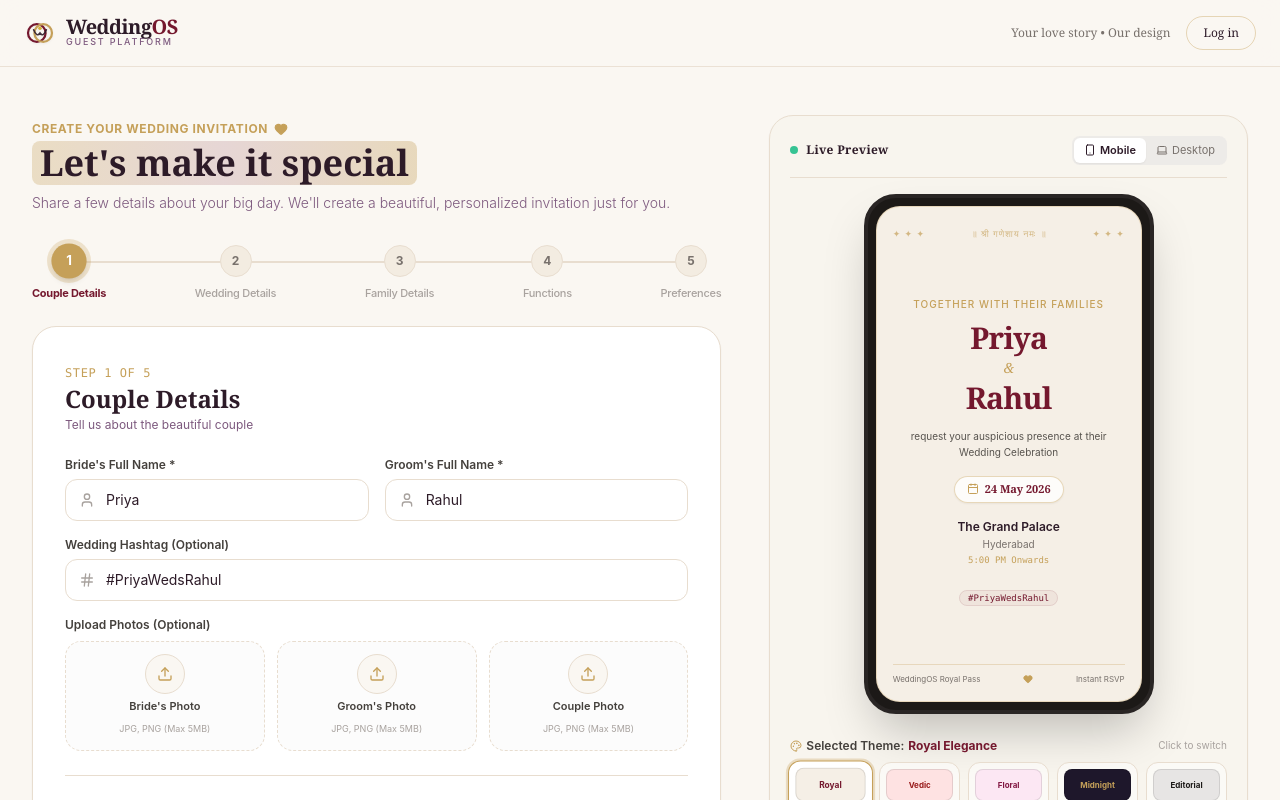
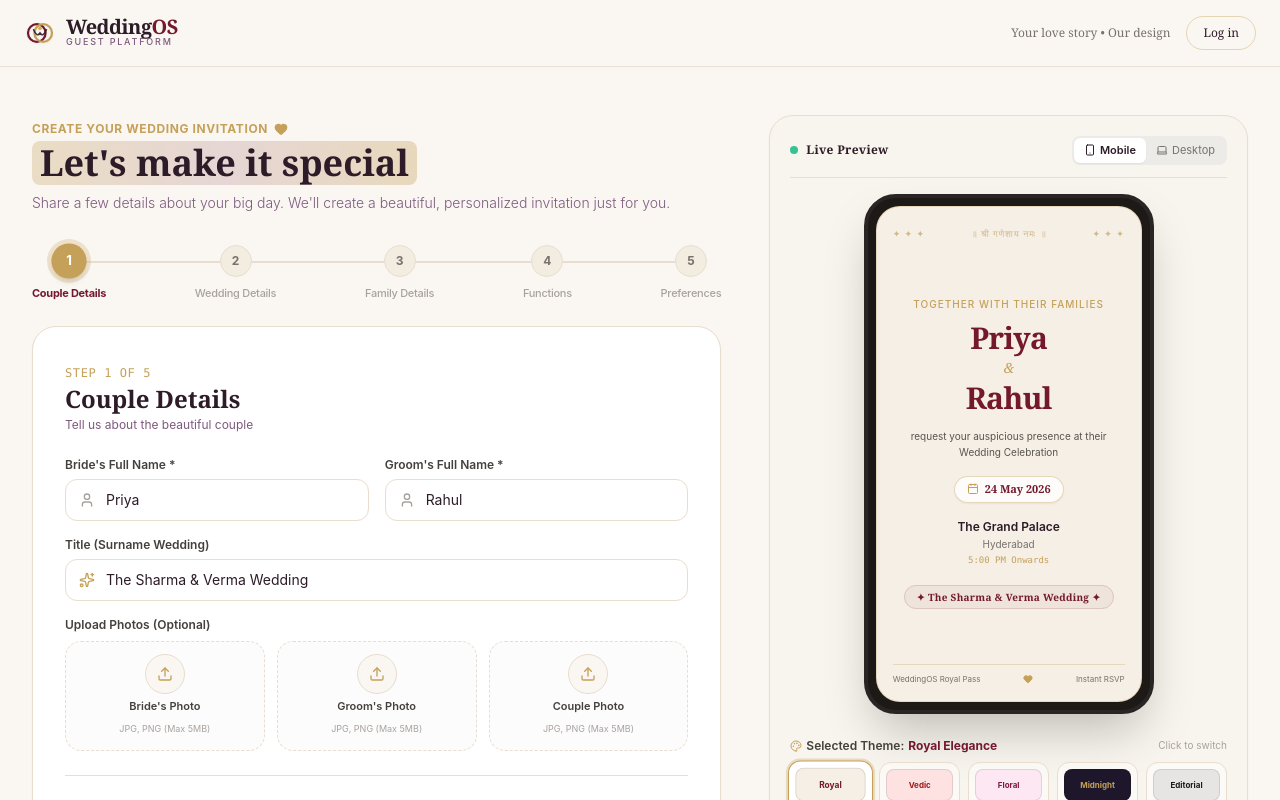
Before and after one commit to sarvexmarketing-hash/wedding, a Next.js app: page /signup in a window 1280 px wide. Shown: the top 800 px of the page. Built offline with nearby package versions, Linux system fonts and the light colour scheme.

Commit message:
feat(signup): replace hashtag with Title (Surname Wedding)

```diff
--- a/app/signup/page.tsx
+++ b/app/signup/page.tsx
@@ -117,7 +117,7 @@ export default function SignupPage() {
   const [formData, setFormData] = useState({
     brideName: "Priya",
     groomName: "Rahul",
-    hashtag: "#PriyaWedsRahul",
+    weddingTitle: "The Sharma & Verma Wedding",
     email: "couple@domain.com",
     weddingDate: "24 May 2026",
     ceremonyTime: "5:00 PM Onwards",
@@ -393,15 +393,15 @@ export default function SignupPage() {
 
                     <div>
                       <label className="block text-xs font-semibold text-stone-700 mb-1.5">
-                        Wedding Hashtag (Optional)
+                        Title (Surname Wedding)
                       </label>
                       <div className="relative">
-                        <Hash className="w-4 h-4 absolute left-3.5 top-1/2 -translate-y-1/2 text-stone-400" />
+                        <Sparkles className="w-4 h-4 absolute left-3.5 top-1/2 -translate-y-1/2 text-[#C5A059]" />
                         <input
                           type="text"
-                          placeholder="e.g. #RahulWedsPriya"
-                          value={formData.hashtag}
-                          onChange={(e) => updateField("hashtag", e.target.value)}
+                          placeholder="e.g. The Sharma & Verma Wedding"
+                          value={formData.weddingTitle}
+                          onChange={(e) => updateField("weddingTitle", e.target.value)}
                           className="w-full pl-10 pr-4 py-2.5 rounded-xl border border-[#E8DDCF] text-xs sm:text-sm focus:border-[#C5A059] focus:outline-none"
                         />
                       </div>
@@ -787,11 +787,11 @@ export default function SignupPage() {
                           <p className="text-[#C5A059] font-mono text-[9px]">{formData.ceremonyTime}</p>
                         </div>
 
-                        {/* Hashtag */}
-                        {formData.hashtag && (
+                        {/* Title (Surname Wedding) */}
+                        {formData.weddingTitle && (
                           <div className="pt-2">
-                            <span className="text-[9px] font-mono text-[#74182E] bg-[#74182E]/5 px-2 py-0.5 rounded-full border border-[#74182E]/10">
-                              {formData.hashtag}
+                            <span className="text-[10px] font-serif font-bold text-[#74182E] bg-[#74182E]/5 px-3 py-1 rounded-full border border-[#74182E]/15 tracking-wide">
+                              ✦ {formData.weddingTitle} ✦
                             </span>
                           </div>
                         )}
```
